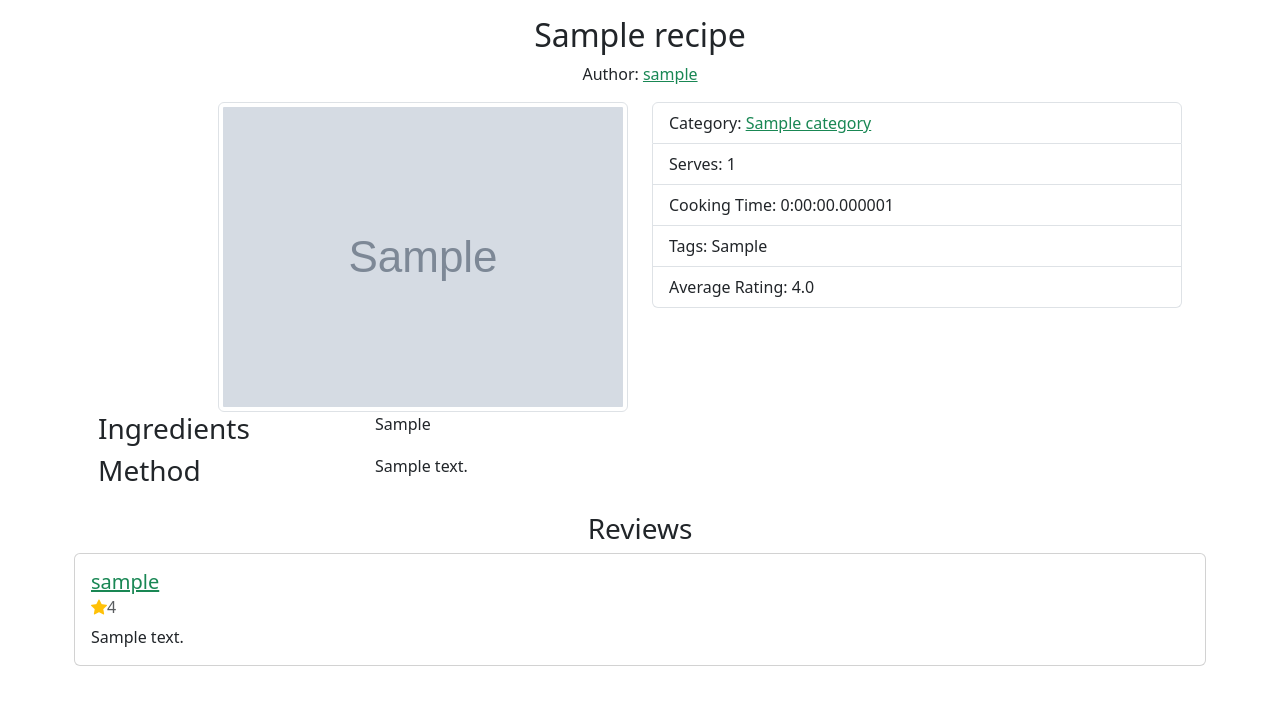
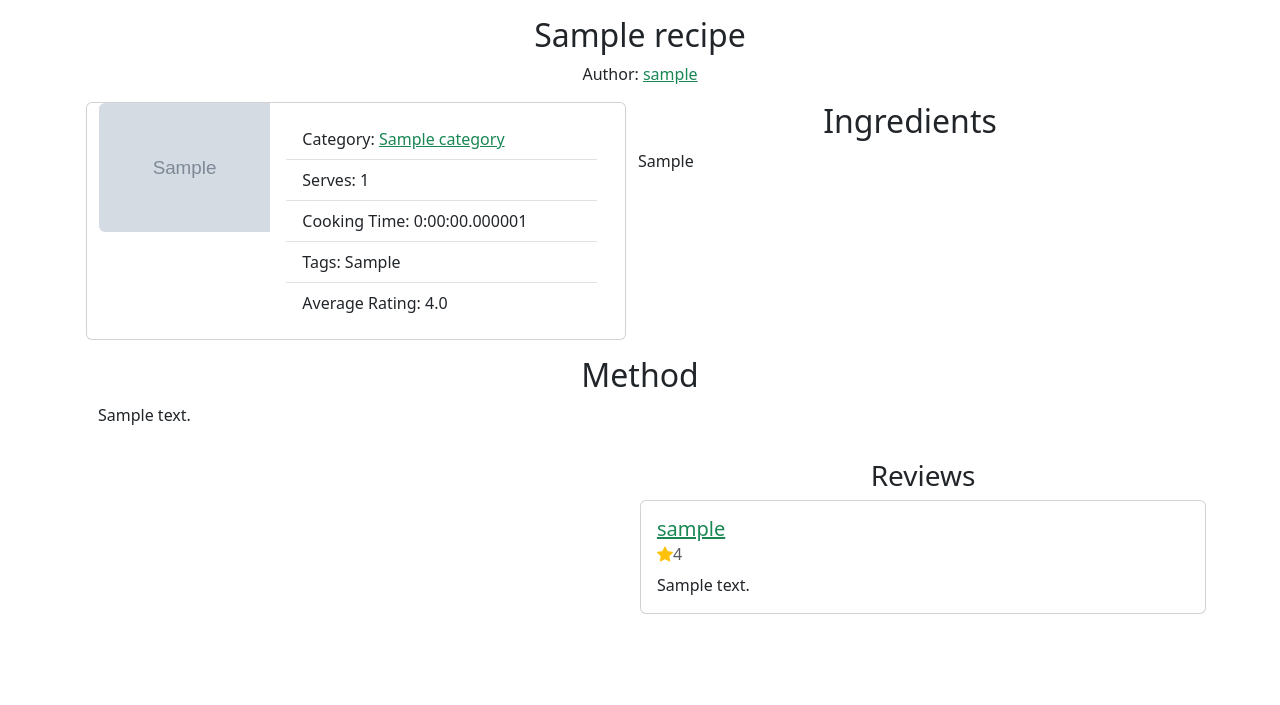
Before and after one commit to TylerWolfWilliams/food_for_thought, a Django app: a page that uses templates/recipes/recipe.html in a window 1280 px wide. Shown: the part 76-781 px from the top of the page. Run offline with Django 3.2, Linux system fonts and the light colour scheme; tables that the repository leaves empty hold one stand-in row (values such as "Sample post"); grey boxes marked "Sample" are stand-in pictures; some libraries are stand-ins or nearby versions.

Commit message:
fixed reviews and recipe formatting

```diff
--- a/recipes/forms.py
+++ b/recipes/forms.py
@@ -40,7 +40,8 @@ class UserProfileForm(forms.ModelForm):
 
 class ReviewForm(forms.ModelForm):
     content = forms.CharField(max_length=1000, help_text="Enter your thoughts on the recipe.")
-    rating = forms.ChoiceField(widget=forms.RadioSelect(), choices=((i, str(i)) for i in range(1, 6)))
+    rating_choices = [(1, "1"), (2, "2"), (3, "3"), (4, "4"), (5, "5")]
+    rating = forms.ChoiceField(widget=forms.RadioSelect(), choices=rating_choices, required=False)
 
     class Meta:
         model = Review
--- a/templates/recipes/recipe.html
+++ b/templates/recipes/recipe.html
@@ -6,18 +6,25 @@
 <div class="container justify-content-md-center mb-3">
     <div class="text-center mb-3">
         <h2 class="text-center">{{ recipe.title }}</h2>
+        <div class="mx-2">
             Author: <a href = "{% url 'recipes:show_non_user_account' recipe.author.id %}">{{ recipe.author }}</a>
+        </div>
+        <div class="mb-2">
             {% if user.is_authenticated %}
                  {% include 'recipes/toggle_save_button.html' with recipe=recipe %}
             {% endif %}
         </div>
-    <div class="row" >
-        <div class="col">
-            <img src="{{ recipe.image.url }}" alt="{{ recipe.title }} image" class="img-thumbnail float-end">
+    </div>
+    <div class="row">
+    <div class="card mb-3" style="max-width: 540px;">
+        <div class="row g-0">
+            <div class="col-md-4 justify-content-end">
+                <img src="{{ recipe.image.url }}" alt="{{ recipe.title }} image" class="img-fluid rounded-start card-img-left">
             </div>
 
-        <div class="col">
-            <ul class="list-group">
+        <div class="col-md-8">
+            <div class="card-body">
+            <ul class="list-group list-group-flush">
                 {% if recipe.category %}
                      <li class="list-group-item">Category:
                          {% for c in recipe.category.all %}
@@ -34,56 +41,66 @@
             </ul>
             </div>
         </div>
-
-    <dl class="row justify-content-md-center">
-    <dt class="col-sm-3 h3">Ingredients</dt>
-    <dd class="col-sm-9">{{ recipe.ingredients }}</dd>
-
-    <dt class="col-sm-3 h3">Method</dt>
-    <dd class="col-sm-9">{{ recipe.content }}</dd>
-    </dl>
+        </div>
+    </div>
+        <div class="col mx-6">
+            <h2 class="text-center">Ingredients</h2>
+            <p>{{ recipe.ingredients }}</p>
+        </div>
     </div>
 
+    <div class="row justify-content-around">
+        <div class="col">
+            <h2 class="text-center">Method</h2>
+            <p>{{ recipe.content }}</p>
+        </div>
+    </div>
+</div>
+
+<div class="row">
+    <div class="col">
+        {% if review_form %}
+             <h3 class="text-center">Leave a Review:</h3>
+             <div>
+                 <form id="review_form" method="POST" action="{% url 'recipes:show_recipe' recipe.author.id recipe.slug %}">
+                     {% csrf_token %}
+                         <div class="rating">
+                             <input type="radio" name="rating" value="5" id="5"><label for="5">☆</label>
+                             <input type="radio" name="rating" value="4" id="4"><label for="4">☆</label>
+                             <input type="radio" name="rating" value="3" id="3"><label for="3">☆</label>
+                             <input type="radio" name="rating" value="2" id="2"><label for="2">☆</label>
+                             <input type="radio" name="rating" value="1" id="1"><label for="1">☆</label>
+                         </div>
+                         <div class="form-floating mb-3">
+                             <textarea class="form-control" placeholder="Leave a comment here" id="floatingTextarea" name="content"></textarea>
+                             <label for="floatingTextarea">Comments</label>
+                         </div>
+                     <div class="text-center">
+                         <button class="btn btn-outline-success" type="submit" name="submit" value="Post review">Post Review</button>
+                     </div>
+                 </form>
+             </div>
+        {% endif %}
+    </div>
+
+    <div class="col">
     {% if reviews %}
          <h3 class="text-center">Reviews</h3>
     {% endif %}
     {% for review in reviews %}
-<div class="card mb-3 row d_flex justify-content-center">
-    <div class="card-body d_flex justify-content-center">
-        <div>
+         <div class="card mb-3 row justify-content-center">
+             <div class="card-body justify-content-center">
+                 <div class="col-4">
                      <h5 class="card-title"><a href="{% url 'recipes:show_non_user_account' review.author.id %}">{{ review.author.username }}</a></h5>
+                 </div>
+                 <div class="col-4">
                      <h6 class="card-subtitle mb-2 text-muted"><i class="bi bi-star-fill text-warning"></i>{{ review.rating }}</h6>
                  </div>
                  <p class="card-text">{{ review.content }}</p>
              </div>
          </div>
     {% endfor %}
-
-{% if review_form %}
-<h3 class="text-center">Leave a Review:</h3>
-<div>
-    <form id="review_form" method="POST" action="{% url 'recipes:show_recipe' recipe.author.id recipe.slug %}">
-        {% csrf_token %}
-        <div class="row">
-            <div class="rating col-md-3">
-                <input type="radio" name="rating" value="5" id="5"><label for="5">☆</label>
-                <input type="radio" name="rating" value="4" id="4"><label for="4">☆</label>
-                <input type="radio" name="rating" value="3" id="3"><label for="3">☆</label>
-                <input type="radio" name="rating" value="2" id="2"><label for="2">☆</label>
-                <input type="radio" name="rating" value="1" id="1"><label for="1">☆</label>
-            </div>
-            <div class="mb-3 col col-xs-2 form-floating">
-                <textarea class="form-control" placeholder="Leave a comment here" id="floatingTextarea" name="comment"></textarea>
-                <label for="floatingTextarea">Comments</label>
     </div>
 </div>
-        {% for field in form.visible_fields %}
-        {{ field.errors }}
-        {% endfor %}
-        <div class="text-center">
-            <button class="btn btn-outline-success" type="submit" name="submit" value="Post review">Post Review</button>
-        </div>
-    </form>
-</div>
-{% endif %}
+
 {% endblock %}
```
Lines whose indentation alone changed are shown as unchanged.
